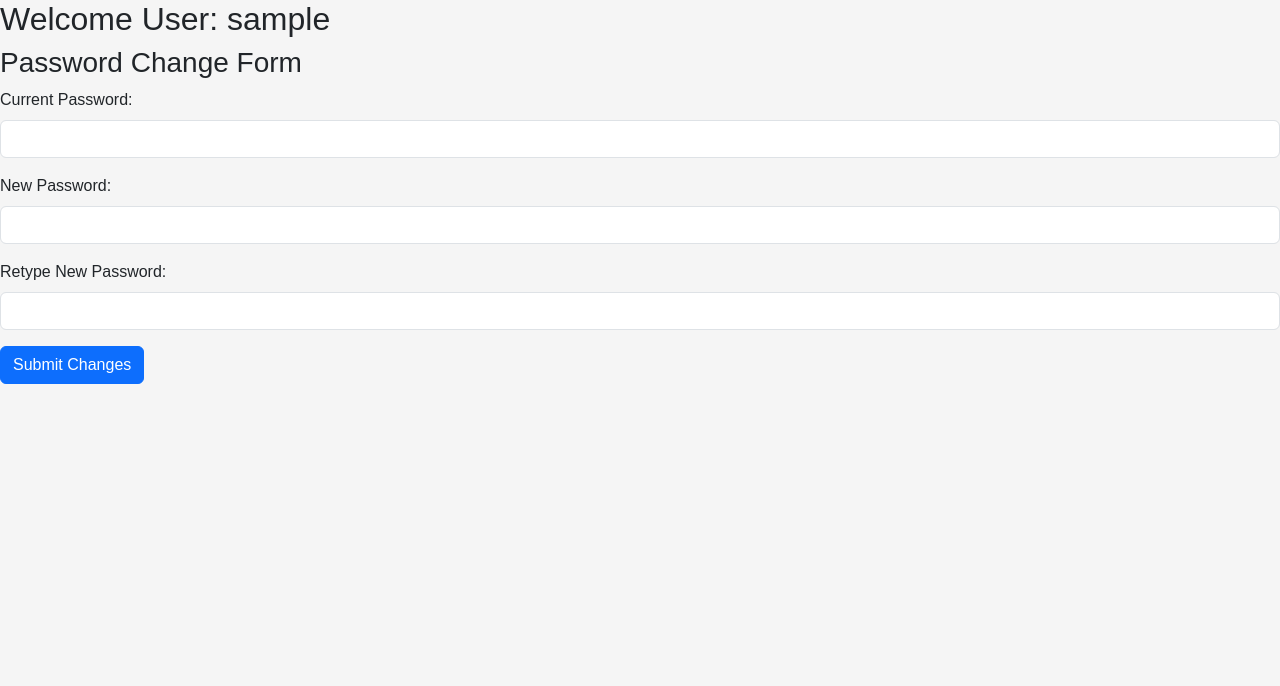
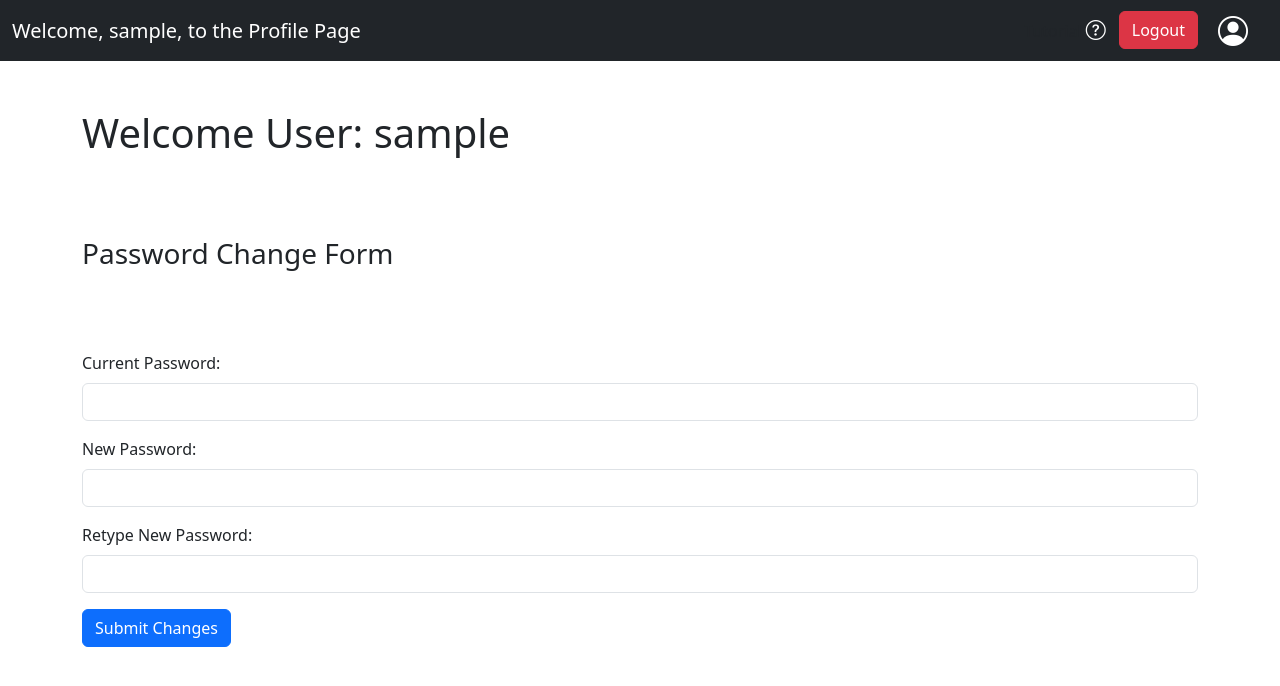
Before and after one commit to CelynChew/CITS3403, a Flask app: page /edit_profile in a window 1280 px wide. Shown: the top 686 px of the page. Run offline with Flask 3, Linux system fonts and the light colour scheme; the visitor is signed in with stand-in values (Sample User, id 1); data comes from the database, SQL or seed files in the repository.

Commit message:
Added Success Message, Nav Bar and Style changes for Profile Page

```diff
--- a/app/routes.py
+++ b/app/routes.py
@@ -434,12 +434,14 @@ def data():
 
     return jsonify(users = user_data, msgs = msgs_data, chats = chats_data, user_chats = user_chats_data)
 
+# Route to Serve the Edit Profile Page
 @app.route("/edit_profile", methods=['POST', 'GET'])
 @login_required
 def edit_profile():
     user = User.query.filter_by(username=current_user.username).first()
     username = user.username
     error_message = None
+    success = None
     if request.method == 'POST':
         oldpword = request.form['currentpword']
         newpword = request.form['newpword']
@@ -458,7 +460,7 @@ def edit_profile():
             user = User.query.filter_by(username=username, password=oldpword).first()
             user.password = newpword
             db.session.commit()
-            return render_template('edit_profile.html')
+            return render_template('edit_profile.html', success = "Password Successfully Changed")
     return render_template('edit_profile.html')
 
 if __name__ == '__main__':
--- a/app/templates/chatroom.html
+++ b/app/templates/chatroom.html
@@ -34,7 +34,11 @@
                     <li class="nav-item">
                         <button class="btn btn-danger" style="margin-top: 3px;" onclick="LoggingOut()">Logout</button>
                     </li>
-                    <a href="{{ url_for('edit_profile', username=current_user.username) }}">Profile</a>
+                    <!-- Link to Profile Change Page -->
+                    <li class="nav-item">
+                    <a href="{{ url_for('edit_profile', username=current_user.username) }}">
+                        <i class="bi bi-person-circle" style="color: white; font-size: 30px; padding: 20px; top: 3px;"></i></a>
+                    </li>
                 </ul>
             </div>
         </div>
--- a/app/templates/edit_profile.html
+++ b/app/templates/edit_profile.html
@@ -5,17 +5,54 @@
     <link rel="stylesheet" href="https://cdn.jsdelivr.net/npm/bootstrap@5.3.3/dist/css/bootstrap.min.css">
     <!-- Bootstrap Icons -->
     <link href="https://cdn.jsdelivr.net/npm/bootstrap-icons@1.8.0/font/bootstrap-icons.css" rel="stylesheet">
-    <!-- chatroom.css -->
-    <link rel="stylesheet" href="../static/css/chatroom.css">
+    <!-- Edit_profile.css -->
+    <link rel="stylesheet" href="../static/css/edit_profile.css">
 </head>
 
 <body>
 
-<h2> Welcome User: {{ current_user.username }}</h2>
+    <nav class="navbar navbar-expand-lg navbar-dark bg-dark">
+        <div class="container-fluid">
+            <p class="navbar-brand" style="color: white; margin: 0;">Welcome, {{ current_user.username }}, to the Profile Page</p>
+            <!-- Collapsible Button when screen size becomes small -->
+            <button class="navbar-toggler" type="button" data-bs-toggle="collapse" data-bs-target="#navbarNav" aria-controls="navbarNav" aria-expanded="false" aria-label="Toggle navigation">
+                <span class="navbar-toggler-icon"></span>
+            </button>
+            <!-- Navbar links -->
+            <div class="collapse navbar-collapse" id="navbarNav">
+                <ul class="navbar-nav ms-auto">
+                    <!-- Tutorial Page Link -->
+                    <li class="nav-item">
+                        <button class="btn" onclick="showTutorial()">Tutorial
+                            <!-- Question circle icon -->
+                            <i class="bi bi-question-circle" style="color: white; font-size: 20px;"></i>
+                        </button>
+                    </li>
+                    <!-- Logout Button -->
+                    <li class="nav-item">
+                        <button class="btn btn-danger" style="margin-top: 3px;" onclick="LoggingOut()">Logout</button>
+                    </li>
+                    <!-- Link to Profile Change Page -->
+                    <li class="nav-item">
+                    <a href="{{ url_for('edit_profile', username=current_user.username) }}">
+                        <i class="bi bi-person-circle" style="color: white; font-size: 30px; padding: 20px; top: 3px;"></i></a>
+                    </li>
+                </ul>
+            </div>
+        </div>
+    </nav>
+
+
+<div class = 'container'>
+    <br><br>
+<h1> Welcome User: {{ current_user.username }}</h1>
+<br><br><br>
 <h3>Password Change Form</h3>
+<br><br><br>
 <form id="edit-profile" action="/edit_profile" method="POST">
+    <div class="login-section">
     <div class="mb-3">
-        <!-- New username input-->
+        <!-- Current Password input-->
         <label for="currentpword" class="form-label">Current Password:</label>
         <input type="text" class="form-control" id="currentpword" name="currentpword" required>
     </div>
@@ -42,7 +79,24 @@
     {% if error_message %}
         <p style="color: red;">{{ error_message }}</p>
     {% endif %}
+
+    {% if success %}
+        <p style="color: green;">{{ success }}</p>
+    {% endif %}
+    </div>
+</div>
 </form>
 
+<script>
+function showTutorial() {
+    window.location.href = "/tutorial"
+
+}
+
+function LoggingOut() {
+    window.location.href = '/'
+
+}
+</script>
 
 </body>
```
Also changed, not shown: app/static/css/edit_profile.css (added).
